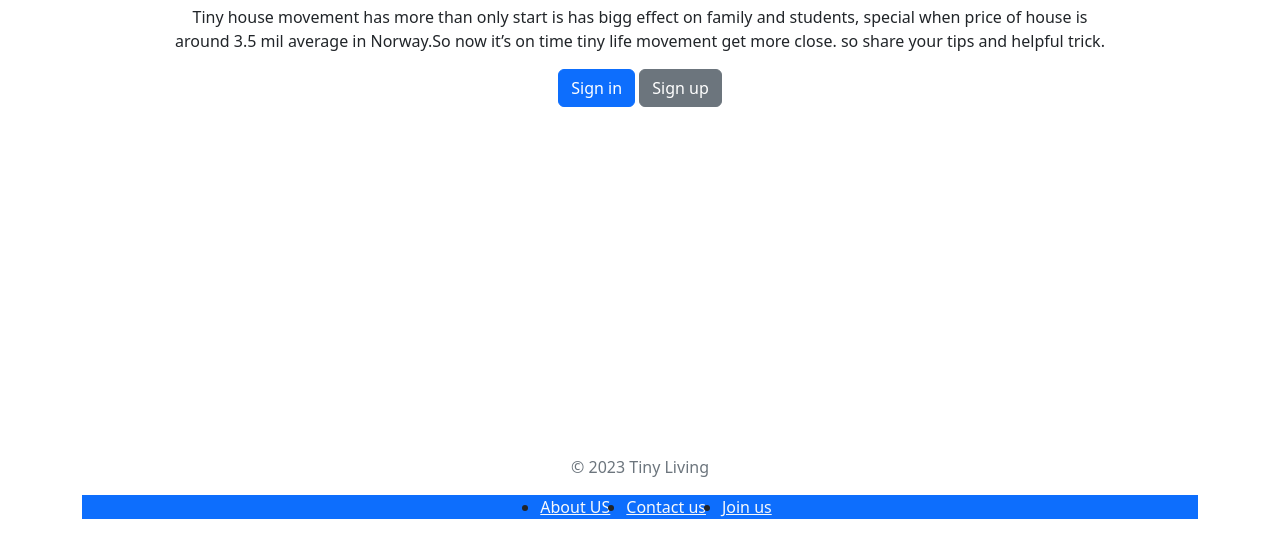
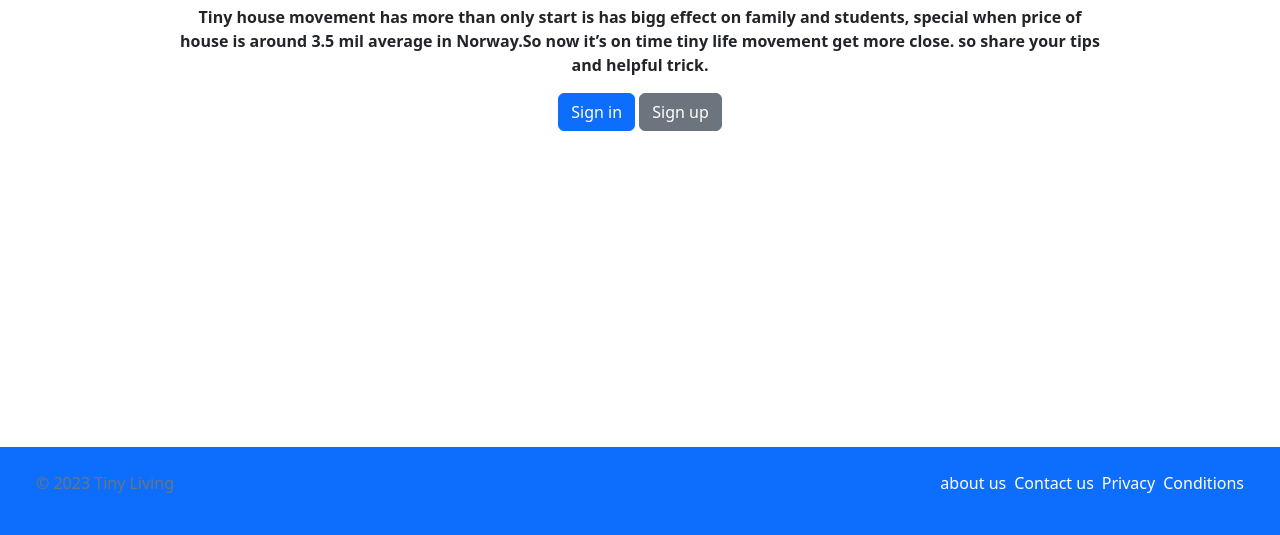
Before and after one commit to nexnic/Tiny-Living, a website: page index.html in a window 1280 px wide. Shown: the part 265-800 px from the top of the page. Drawn offline with nearby package versions, Linux system fonts and the light colour scheme; files that its build step writes are made by us from their sources.

Commit message:
adding footer

```diff
--- a/index.html
+++ b/index.html
@@ -19,7 +19,7 @@
         <div class="px-1 py-5 text-center w-75">
             <img class="mx-auto mb-4 " src="./assets/images/logo/logo.png" alt="" width="200px" >
             <h2 class="fw-blod">Home is where you Park it.</h2>
-            <p class="">
+            <p class="fw-semibold">
                 Tiny house movement has more than only start is has bigg effect on family and students, special when price of house is around 3.5 mil average in Norway.So now it’s on time tiny life movement get more close. so share your tips and helpful trick.
             </p>
             <button type="button" class="btn btn-primary" data-toggle="modal" id="popup" data-target="#popup-form" onclick="signin()">
@@ -38,24 +38,23 @@
         <div class="col-lg-auto d-flex justify-content-center">
       </div>
     </main>
-    <footer class="fixed-bottom">
-      <div class="container">
-        <div class="row">
-            <div class="col-12">
+    <footer class="navbar bg-primary p-4 mt-4 fixed-bottom">
+      <div class="container-fluid">
         <p class="text-center text-muted">&copy; 2023 Tiny Living</p>
-                <ul class="d-flex bg-primary justify-content-center gap-3">
-                    <li>
-                        <a href="#" class="link-light">About US</a>
+            <ul class="list-unstyled d-flex justify-content-center gap-2 ">
+              <li class="nav-item">
+                <a href="#" class="text-white nav-link"> about us</a>
               </li>
-                    <li>
-                      <a href="#" class="link-light">Contact us</a>
+              <li class="nav-item">
+                <a href="#" class="text-white nav-link"> Contact us</a>
               </li>
-                    <li>
-                      <a href="" class="link-light">Join us</a>
+              <li class="nav-item">
+                <a href="#" class="text-white nav-link">Privacy</a>
+              </li>
+              <li class="nav-item">
+                <a href="#" class="text-white nav-link">Conditions</a>
               </li>
             </ul>
-            </div>
-        </div>
       </div>
     </footer>
     <!-- sign in or up -->
```
Lines whose indentation alone changed are shown as unchanged.
